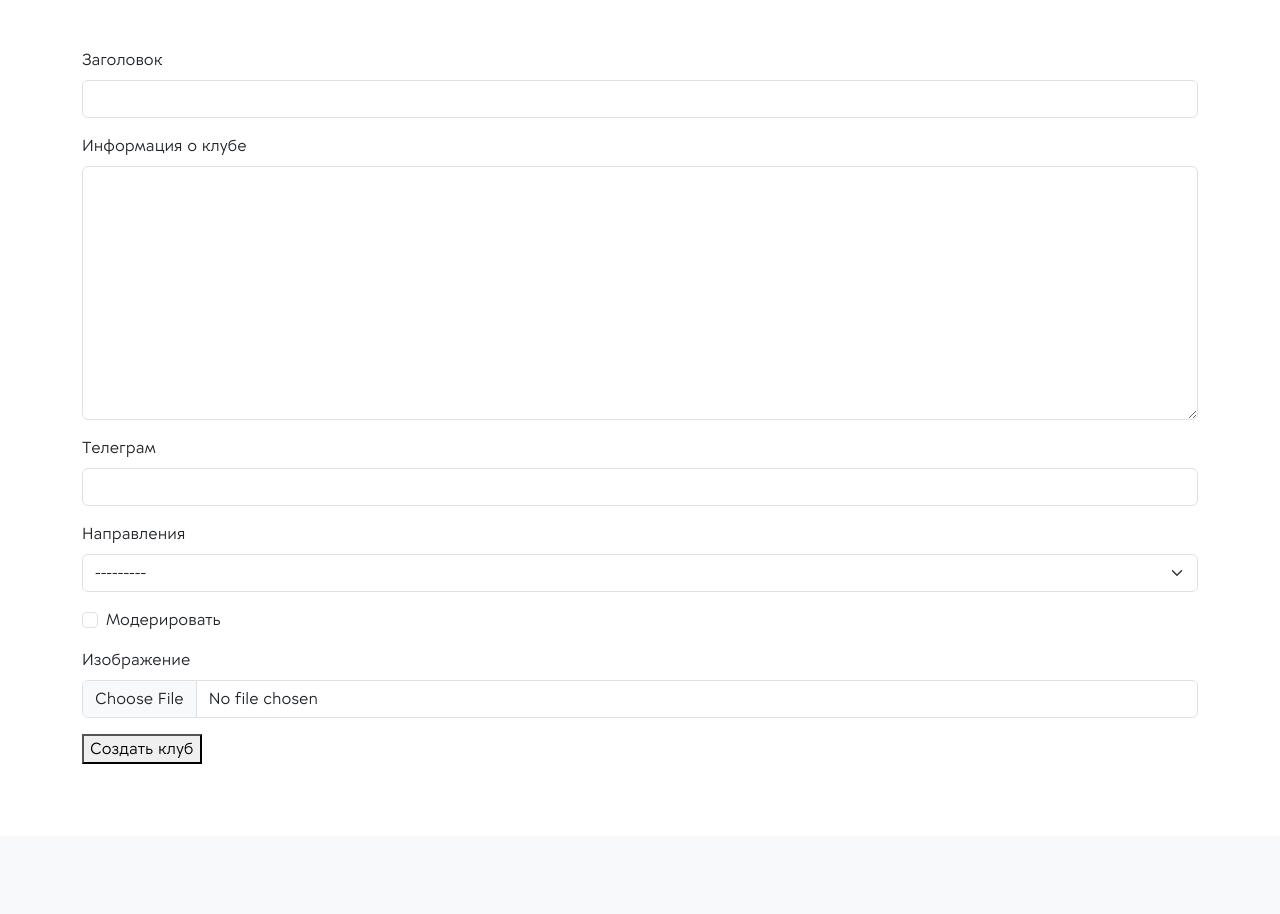
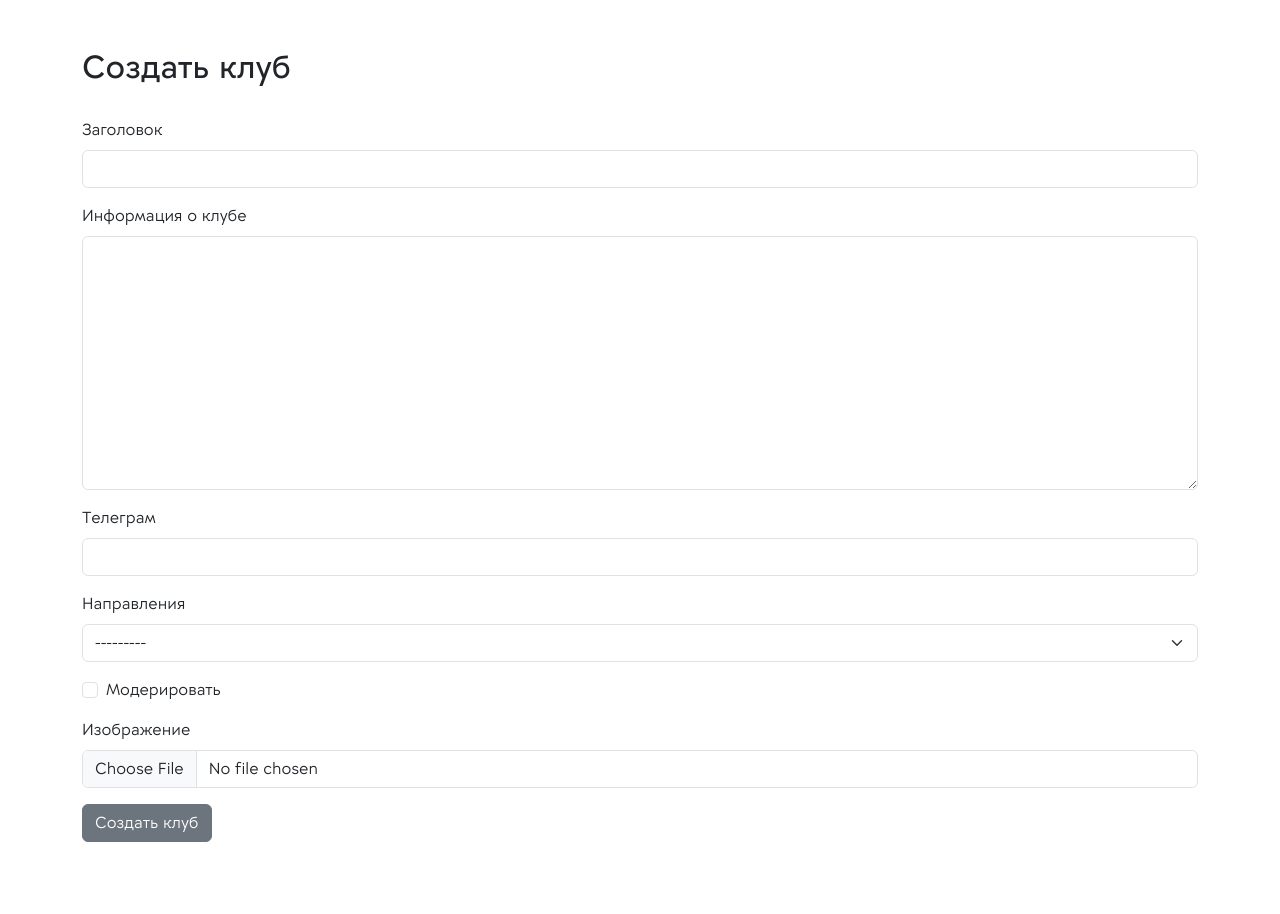
Before and after one commit to ordenmeny/Unit-clubs, a Django app: page /create-club/ in a window 1280 px wide. Shown: the part 56-970 px from the top of the page. Before the commit the page ends 820 px from the top, so only its background shows below. Run offline with Django 4.2, Linux system fonts and the light colour scheme; a user stored in the database is signed in; some libraries are stand-ins or nearby versions.

Commit message:
new changes

```diff
--- a/app_clubs/templates/app_clubs/create_club.html
+++ b/app_clubs/templates/app_clubs/create_club.html
@@ -5,10 +5,14 @@
 
 {% block content %}
     <br><br>
-    <form method="POST" class="container" enctype="multipart/form-data">
+<div class="container">
+    <h2>Создать клуб</h2><br>
+    <form method="POST" enctype="multipart/form-data">
         {% csrf_token %}
         {{ form|crispy }}
-        <button type="submit">Создать клуб</button>
+        <button type="submit" class="btn btn-secondary">Создать клуб</button>
     </form>
+
+</div>
     <br><br><br>
 {% endblock %}
```
